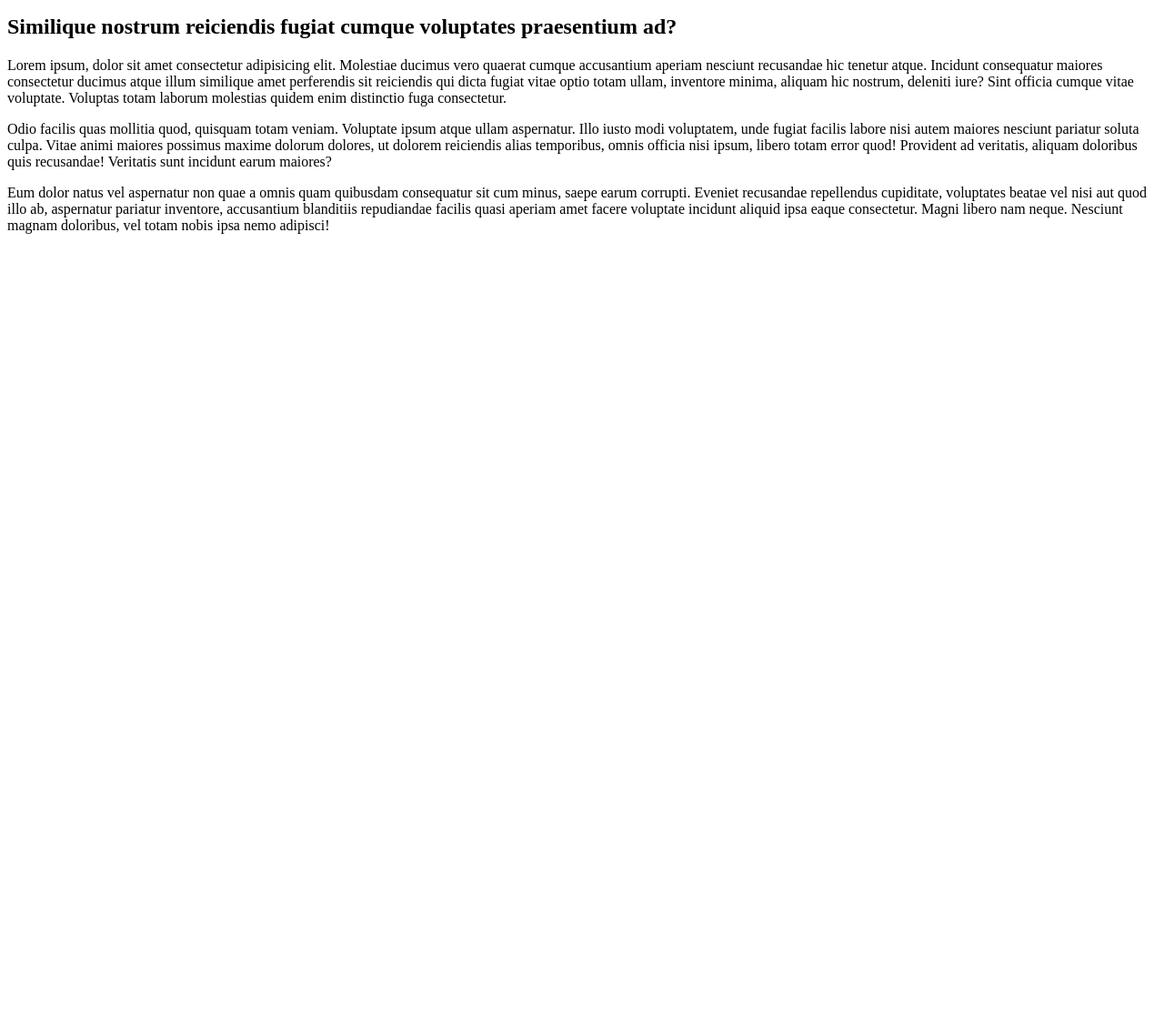
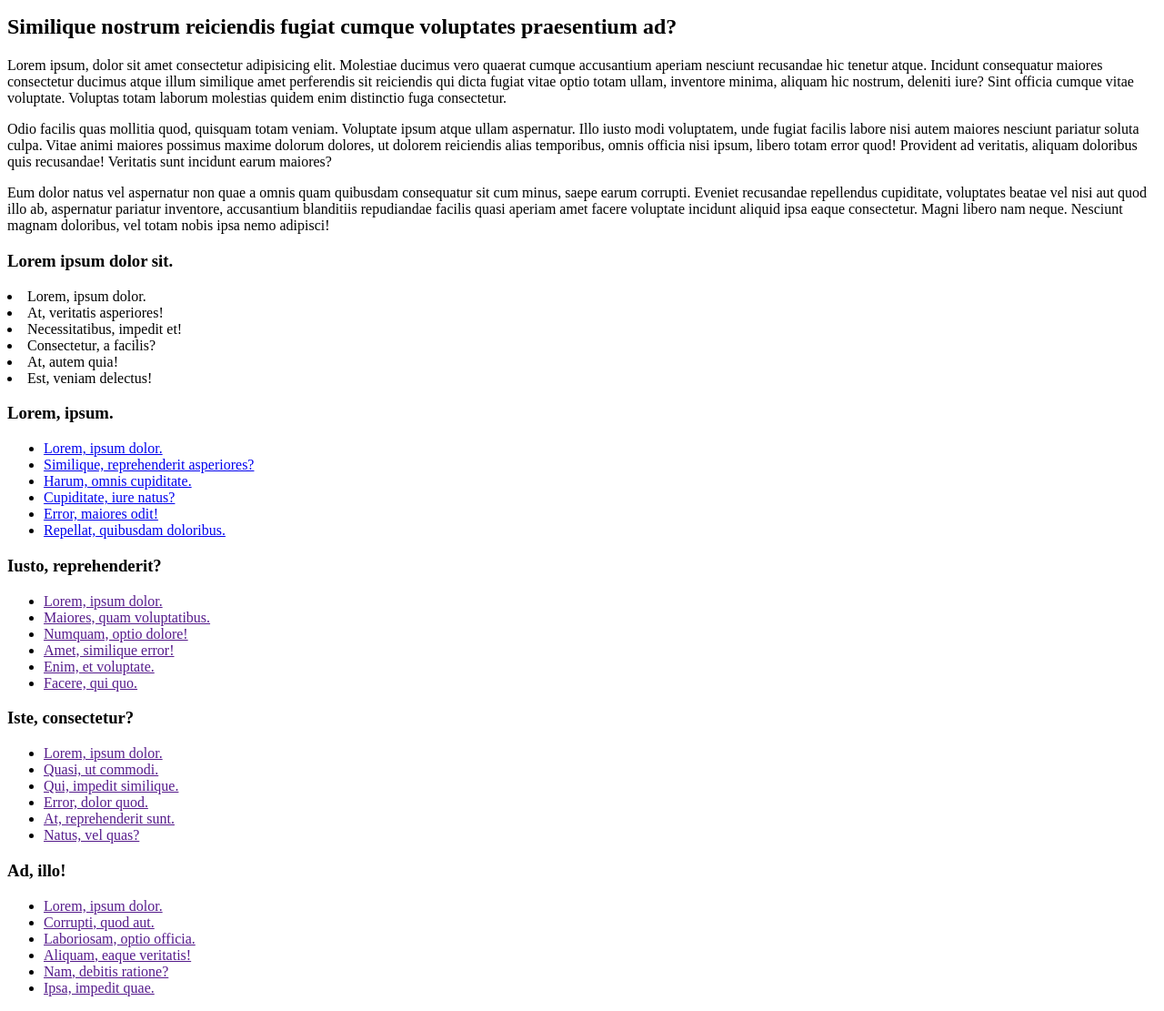
Before and after one commit to Kicki13/gitprojekt-demo, a plain HTML site: page index.html in a window 1280 px wide. Shown: the part 677-1788 px from the top of the page at 91% size. Before the commit the page ends 950 px from the top, so only its background shows below. Drawn offline with Linux system fonts and the light colour scheme.

Commit message:
skapade en footer del

```diff
--- a/index.html
+++ b/index.html
@@ -103,7 +103,60 @@
 				</section>
 			</article>
 		</main>
-		<aside></aside>
-		<footer></footer>
+		<aside>
+			<h3>Lorem ipsum dolor sit.</h3>
+			<li>Lorem, ipsum dolor.</li>
+			<li>At, veritatis asperiores!</li>
+			<li>Necessitatibus, impedit et!</li>
+			<li>Consectetur, a facilis?</li>
+			<li>At, autem quia!</li>
+			<li>Est, veniam delectus!</li>
+		</aside>
+		<footer>
+			<div class="foot1">
+				<h3>Lorem, ipsum.</h3>
+				<ul>
+					<li><a href="#">Lorem, ipsum dolor.</a></li>
+					<li><a href="#">Similique, reprehenderit asperiores?</a></li>
+					<li><a href="#">Harum, omnis cupiditate.</a></li>
+					<li><a href="#">Cupiditate, iure natus?</a></li>
+					<li><a href="#">Error, maiores odit!</a></li>
+					<li><a href="#">Repellat, quibusdam doloribus.</a></li>
+				</ul>
+			</div>
+			<div class="foot2">
+				<h3>Iusto, reprehenderit?</h3>
+				<ul>
+					<li><a href="">Lorem, ipsum dolor.</a></li>
+					<li><a href="">Maiores, quam voluptatibus.</a></li>
+					<li><a href="">Numquam, optio dolore!</a></li>
+					<li><a href="">Amet, similique error!</a></li>
+					<li><a href="">Enim, et voluptate.</a></li>
+					<li><a href="">Facere, qui quo.</a></li>
+				</ul>
+			</div>
+			<div class="foot3">
+				<h3>Iste, consectetur?</h3>
+				<ul>
+					<li><a href="">Lorem, ipsum dolor.</a></li>
+					<li><a href="">Quasi, ut commodi.</a></li>
+					<li><a href="">Qui, impedit similique.</a></li>
+					<li><a href="">Error, dolor quod.</a></li>
+					<li><a href="">At, reprehenderit sunt.</a></li>
+					<li><a href="">Natus, vel quas?</a></li>
+				</ul>
+			</div>
+			<div class="foot4">
+				<h3>Ad, illo!</h3>
+				<ul>
+					<li><a href="">Lorem, ipsum dolor.</a></li>
+					<li><a href="">Corrupti, quod aut.</a></li>
+					<li><a href="">Laboriosam, optio officia.</a></li>
+					<li><a href="">Aliquam, eaque veritatis!</a></li>
+					<li><a href="">Nam, debitis ratione?</a></li>
+					<li><a href="">Ipsa, impedit quae.</a></li>
+				</ul>
+			</div>
+		</footer>
 	</body>
 </html>
```
